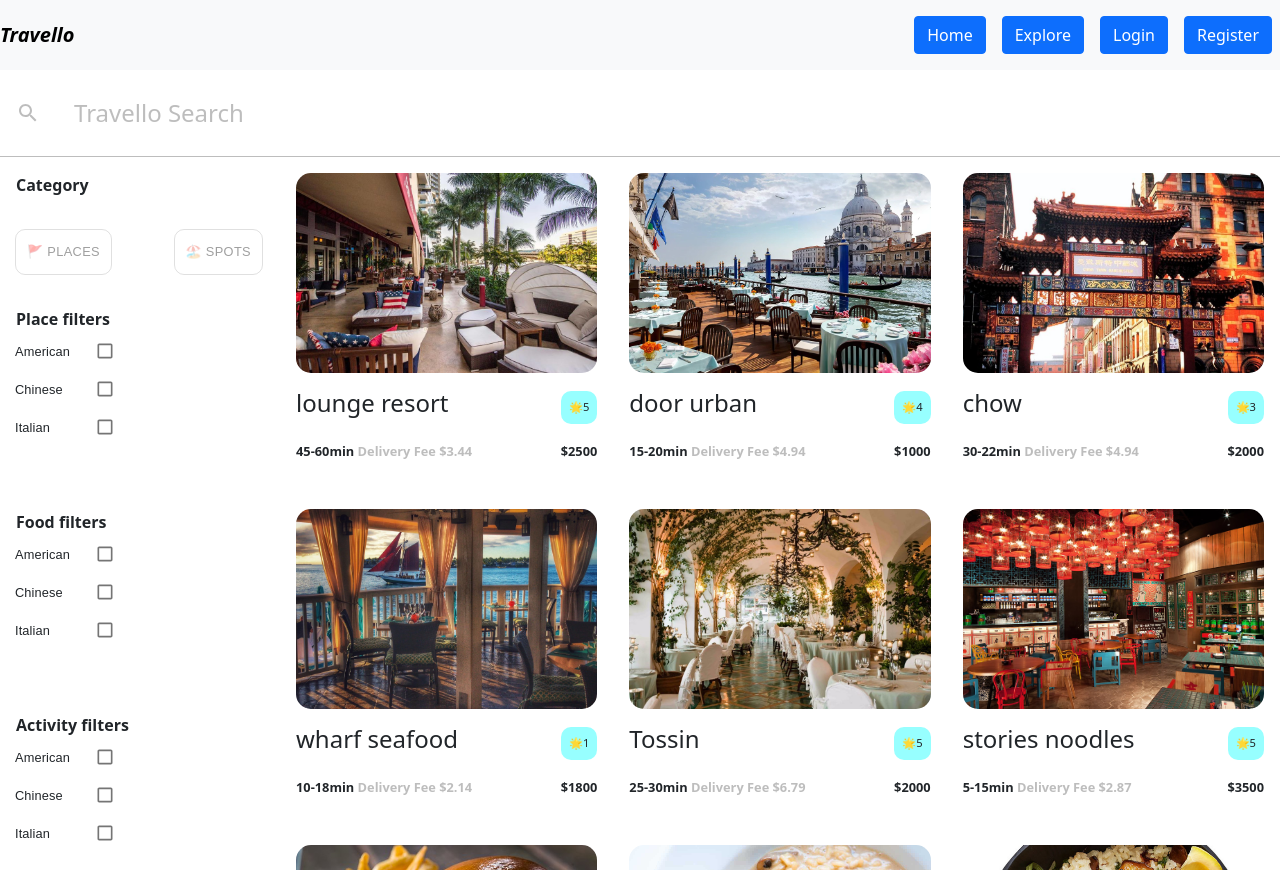
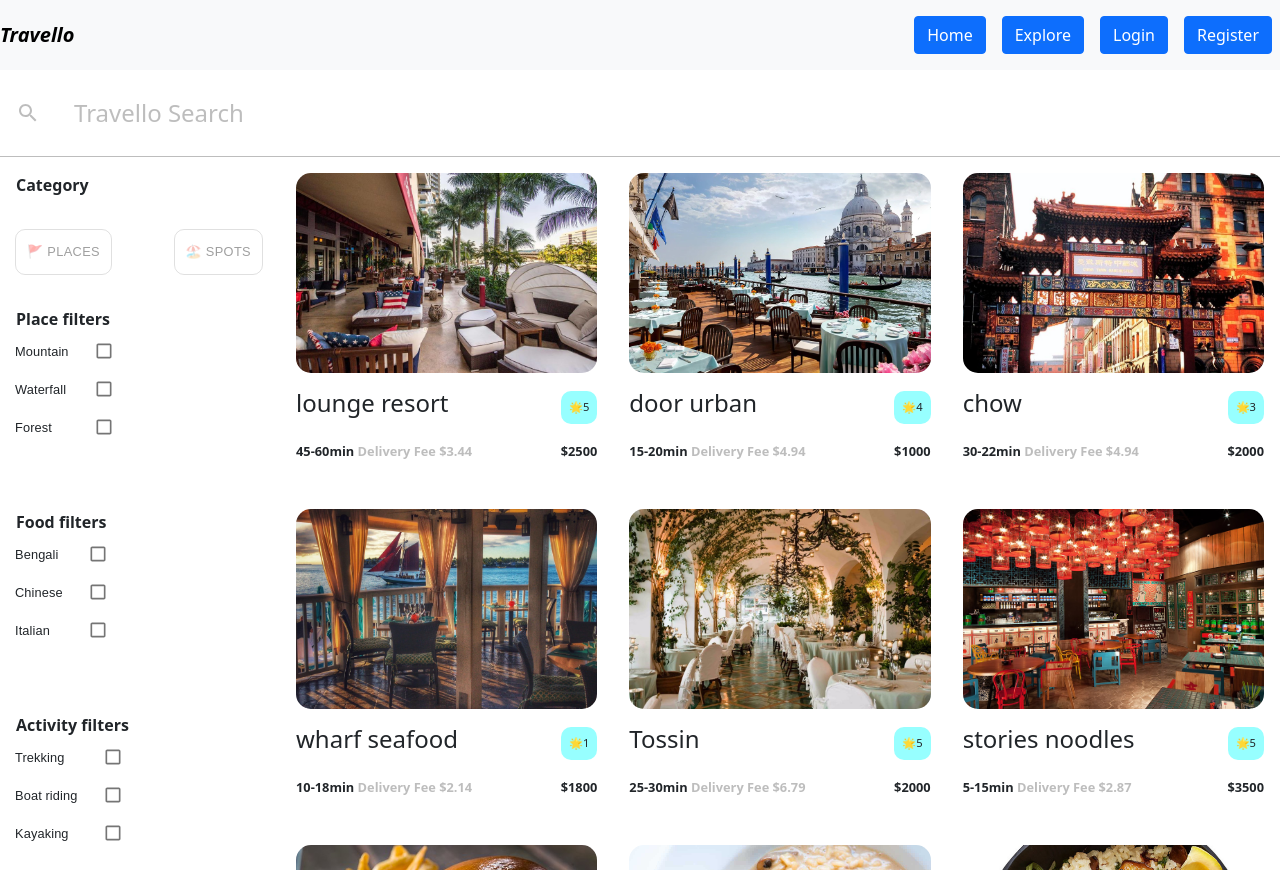
Before and after one commit to SaemHasan/Travello-Project, a React (Create React App) app in the folder frontend/travello-frontend/: page /Explore in a window 1280 px wide. Built offline with nearby package versions, Linux system fonts and the light colour scheme.

Commit message:
explore page all filters added and functional

```diff
--- a/frontend/travello-frontend/src/Explore/components/Home/FilterPanel/index.jsx
+++ b/frontend/travello-frontend/src/Explore/components/Home/FilterPanel/index.jsx
@@ -1,6 +1,8 @@
 import React from 'react';
 import { categoryList, ratingList } from '../../../constants';
-import CheckboxProton from '../../common/CheckboxProton';
+import CheckboxPlace from '../../common/CheckboxPlace';
+import CheckboxFood from "../../common/CheckboxFood";
+import CheckboxActivity from "../../common/CheckboxActivity";
 import FilterListToggle from '../../common/FilterListToggle';
 import SliderProton from '../../common/SliderProton';
 import './styles.css';
@@ -11,8 +13,12 @@ const FilterPanel = ({
   selectedRating,
   selectedPrice,
   selectRating,
-  cuisines,
-  changeChecked,
+  places,
+  foods,
+  activities,
+  changeCheckedPlace,
+  changeCheckedFood,
+  changeCheckedActivity,
   changePrice,
 }) => (
   <div>
@@ -27,22 +33,22 @@ const FilterPanel = ({
     <div className='input-group'>
         <div className='first'><p className='label_cuisine'>Place filters</p></div>
         <div className='input-group_2'>
-      {cuisines.map((cuisine) => (
-        <CheckboxProton
-          key={cuisine.id}
-          cuisine={cuisine}
-          changeChecked={changeChecked}
+      {places.map((place) => (
+        <CheckboxPlace
+          key={place.id}
+          place={place}
+          changeChecked={changeCheckedPlace}
         />
       ))}
         </div></div>
       <div className='input-group'>
       <div className='first'><p className='label_cuisine'>Food filters</p></div>
         <div className='input-group_2'>
-      {cuisines.map((cuisine) => (
-        <CheckboxProton
-          key={cuisines.id}
-          cuisine={cuisine}
-          changeChecked={changeChecked}
+      {foods.map((food) => (
+        <CheckboxFood
+          key={food.id}
+          food={food}
+          changeChecked={changeCheckedFood}
         />
       ))}
             </div>
@@ -50,11 +56,11 @@ const FilterPanel = ({
       <div className='input-group'>
       <div className='first'><p className='label_cuisine'>Activity filters</p></div>
         <div className='input-group_2'>
-      {cuisines.map((cuisine) => (
-        <CheckboxProton
-          key={cuisine.id}
-          cuisine={cuisine}
-          changeChecked={changeChecked}
+      {activities.map((activity) => (
+        <CheckboxActivity
+          key={activity.id}
+          activity={activity}
+          changeChecked={changeCheckedActivity}
         />
       ))}
             </div>
--- /dev/null
+++ b/frontend/travello-frontend/src/Explore/components/common/CheckboxActivity/index.jsx
@@ -0,0 +1,55 @@
+import React from 'react';
+import Checkbox from '@material-ui/core/Checkbox';
+import { makeStyles } from '@material-ui/core/styles';
+import FormControlLabel from '@material-ui/core/FormControlLabel';
+
+const useStyles = makeStyles({
+  root: {
+    '&$checked': {
+      color: '#000',
+    },
+  },
+  checked: {},
+  wrap: {
+    width: '100%',
+    display: 'flex',
+    flexDirection: 'row-reverse',
+    justifyContent: 'space-between',
+    alignItems: 'center',
+    marginLeft: 0,
+  },
+  label: {
+    fontSize: '.8rem',
+    fontFamily: `'Raleway', sans-serif`,
+  },
+});
+
+const CheckboxActivity = ({ changeChecked, activity }) => {
+  const classes = useStyles();
+  const { checked, label, id } = activity;
+  return (
+    <div>
+      <FormControlLabel
+        classes={{
+          label: classes.label,
+          root: classes.wrap,
+        }}
+        control={
+          <Checkbox
+            classes={{
+              checked: classes.checked,
+              root: classes.root,
+            }}
+            size='small'
+            checked={checked}
+            onChange={() => changeChecked(id)}
+            inputProps={{ 'aria-label': 'checkbox with small size' }}
+          />
+        }
+        label={label}
+      />
+    </div>
+  );
+};
+
+export default CheckboxActivity;
--- /dev/null
+++ b/frontend/travello-frontend/src/Explore/components/common/CheckboxFood/index.jsx
@@ -0,0 +1,55 @@
+import React from 'react';
+import Checkbox from '@material-ui/core/Checkbox';
+import { makeStyles } from '@material-ui/core/styles';
+import FormControlLabel from '@material-ui/core/FormControlLabel';
+
+const useStyles = makeStyles({
+  root: {
+    '&$checked': {
+      color: '#000',
+    },
+  },
+  checked: {},
+  wrap: {
+    width: '100%',
+    display: 'flex',
+    flexDirection: 'row-reverse',
+    justifyContent: 'space-between',
+    alignItems: 'center',
+    marginLeft: 0,
+  },
+  label: {
+    fontSize: '.8rem',
+    fontFamily: `'Raleway', sans-serif`,
+  },
+});
+
+const CheckboxFood = ({ changeChecked, food }) => {
+  const classes = useStyles();
+  const { checked, label, id } = food;
+  return (
+    <div>
+      <FormControlLabel
+        classes={{
+          label: classes.label,
+          root: classes.wrap,
+        }}
+        control={
+          <Checkbox
+            classes={{
+              checked: classes.checked,
+              root: classes.root,
+            }}
+            size='small'
+            checked={checked}
+            onChange={() => changeChecked(id)}
+            inputProps={{ 'aria-label': 'checkbox with small size' }}
+          />
+        }
+        label={label}
+      />
+    </div>
+  );
+};
+
+export default CheckboxFood;
--- a/frontend/travello-frontend/src/Explore/components/common/CheckboxProton/index.jsx
+++ b/frontend/travello-frontend/src/Explore/components/common/CheckboxPlace/index.jsx
@@ -24,9 +24,9 @@ const useStyles = makeStyles({
   },
 });
 
-const CheckboxProton = ({ changeChecked, cuisine }) => {
+const CheckboxPlace = ({ changeChecked, place }) => {
   const classes = useStyles();
-  const { checked, label, id } = cuisine;
+  const { checked, label, id } = place;
   return (
     <div>
       <FormControlLabel
@@ -52,4 +52,4 @@ const CheckboxProton = ({ changeChecked, cuisine }) => {
   );
 };
 
-export default CheckboxProton;
+export default CheckboxPlace;
--- a/frontend/travello-frontend/src/Explore/constants/index.js
+++ b/frontend/travello-frontend/src/Explore/constants/index.js
@@ -46,7 +46,9 @@ export const dataList = [
     serviceTime: '45-60min',
     deliveryFee: 3.44,
     category: 'place',
-    cuisine: 'american',
+    place: 'mountain',
+    food: 'bengali',
+    activity: 'trekking',
     rating: 5,
     price: 2500,
     coverSrc: '/images/places/ameri.jpg',
@@ -57,7 +59,9 @@ export const dataList = [
     serviceTime: '15-20min',
     deliveryFee: 4.94,
     category: 'place',
-    cuisine: 'italian',
+    place: 'forest',
+    food: 'chinese',
+    activity: 'kayaking',
     rating: 4,
     price: 1000,
     coverSrc: '/images/places/italian.webp',
@@ -68,7 +72,9 @@ export const dataList = [
     serviceTime: '30-22min',
     deliveryFee: 4.94,
     category: 'place',
-    cuisine: 'chinese',
+    place: 'waterfall',
+    food: 'italian',
+    activity: 'trekking',
     rating: 3,
     price: 2000,
     coverSrc: '/images/places/china.jpg',
@@ -79,7 +85,9 @@ export const dataList = [
     serviceTime: '10-18min',
     deliveryFee: 2.14,
     category: 'place',
-    cuisine: 'american',
+    place: 'mountain',
+    food: 'bengali',
+    activity: 'boat riding',
     rating: 1,
     price: 1800,
     coverSrc: '/images/places/sea.jpg',
@@ -90,7 +98,9 @@ export const dataList = [
     serviceTime: '25-30min',
     deliveryFee: 6.79,
     category: 'place',
-    cuisine: 'italian',
+    place: 'forest',
+    food: 'chinese',
+    activity: 'trekking',
     rating: 5,
     price: 2000,
     coverSrc: '/images/places/italiian.jpg',
@@ -101,7 +111,9 @@ export const dataList = [
     serviceTime: '5-15min',
     deliveryFee: 2.87,
     category: 'place',
-    cuisine: 'chinese',
+    place: 'waterfall',
+    food: 'italian',
+    activity: 'boat riding',
     rating: 5,
     price: 3500,
     coverSrc: '/images/places/fookyew2.jpg',
@@ -112,7 +124,9 @@ export const dataList = [
     serviceTime: '50-65min',
     deliveryFee: 8.5,
     category: 'spot',
-    cuisine: 'american',
+    place: 'mountain',
+    food: 'bengali',
+    activity: 'kayaking',
     rating: 2,
     price: 2200,
     coverSrc: '/images/spots/nacho-burger.jpg',
@@ -123,7 +137,9 @@ export const dataList = [
     serviceTime: '10-15min',
     deliveryFee: 1.8,
     category: 'spot',
-    cuisine: 'italian',
+    place: 'forest',
+    food: 'chinese',
+    activity: 'kayaking',
     rating: 1,
     price: 1900,
     coverSrc: '/images/spots/Mushroom-Risotto-Recipe-1-1200.jpg',
@@ -134,7 +150,9 @@ export const dataList = [
     serviceTime: '12-18min',
     deliveryFee: 3.33,
     category: 'spot',
-    cuisine: 'chinese',
+    place: 'waterfall',
+    food: 'italian',
+    activity: 'trekking',
     rating: 4,
     price: 2750,
     coverSrc: '/images/spots/shiitake-salmon-fried-rice-0218-103230720.jpg',
@@ -145,7 +163,9 @@ export const dataList = [
     serviceTime: '30-38min',
     deliveryFee: 1.9,
     category: 'spot',
-    cuisine: 'american',
+    place: 'mountain',
+    food: 'italian',
+    activity: 'boat riding',
     rating: 2,
     price: 4350,
     coverSrc: '/images/spots/pesto-chicken.jpg',
@@ -156,7 +176,9 @@ export const dataList = [
     serviceTime: '16-20min',
     deliveryFee: 4.1,
     category: 'spot',
-    cuisine: 'italian',
+    place: 'forest',
+    food: 'italian',
+    activity: 'boat riding',
     rating: 3,
     price: 3300,
     coverSrc: '/images/spots/as-tomato-bruschetta-articleLarge.jpg',
@@ -167,7 +189,9 @@ export const dataList = [
     serviceTime: '24-30min',
     deliveryFee: 1.5,
     category: 'spot',
-    cuisine: 'chinese',
+    place: 'waterfall',
+    food: 'chinese',
+    activity: 'trekking',
     rating: 2,
     price: 4100,
     coverSrc: '/images/spots/dimsums.jpg',
--- a/frontend/travello-frontend/src/Explore/pages/Home/index.jsx
+++ b/frontend/travello-frontend/src/Explore/pages/Home/index.jsx
@@ -11,10 +11,10 @@ const Home = () => {
   const [selectedRating, setSelectedRating] = useState(null);
   const [selectedPrice, setSelectedPrice] = useState([1000, 5000]);
 
-  const [cuisines, setCuisines] = useState([
-    { id: 1, checked: false, label: 'American' },
-    { id: 2, checked: false, label: 'Chinese' },
-    { id: 3, checked: false, label: 'Italian' },
+  const [places, setPlaces] = useState([
+    { id: 1, checked: false, label: 'Mountain' },
+    { id: 2, checked: false, label: 'Waterfall' },
+    { id: 3, checked: false, label: 'Forest' },
   ]);
 
   const [foods, setFoods] = useState([
@@ -23,7 +23,7 @@ const Home = () => {
     { id: 3, checked: false, label: 'Italian' },
   ]);
 
-  const [activity, setActivity] = useState([
+  const [activities, setActivity] = useState([
     { id: 1, checked: false, label: 'Trekking' },
     { id: 2, checked: false, label: 'Boat riding' },
     { id: 3, checked: false, label: 'Kayaking' },
@@ -39,12 +39,31 @@ const Home = () => {
   const handleSelectRating = (event, value) =>
     !value ? null : setSelectedRating(value);
 
-  const handleChangeChecked = (id) => {
-    const cusinesStateList = cuisines;
-    const changeCheckedCuisines = cusinesStateList.map((item) =>
+  //for place
+  const handleChangeCheckedPlace = (id) => {
+    const placesStateList = places;
+    const changeCheckedPlaces = placesStateList.map((item) =>
       item.id === id ? { ...item, checked: !item.checked } : item
     );
-    setCuisines(changeCheckedCuisines);
+    setPlaces(changeCheckedPlaces);
+  };
+
+  //for food
+  const handleChangeCheckedFood = (id) => {
+    const foodsStateList = foods;
+    const changeCheckedFoods = foodsStateList.map((item) =>
+      item.id === id ? { ...item, checked: !item.checked } : item
+    );
+    setFoods(changeCheckedFoods);
+  };
+
+  //for activity
+  const handleChangeCheckedActivity = (id) => {
+    const activitiesStateList = activities;
+    const changeCheckedActivities = activitiesStateList.map((item) =>
+      item.id === id ? { ...item, checked: !item.checked } : item
+    );
+    setActivity(changeCheckedActivities);
   };
 
   const handleChangePrice = (event, value) => {
@@ -68,14 +87,37 @@ const Home = () => {
       );
     }
 
-    // Cuisine Filter
-    const cuisinesChecked = cuisines
+    // Checkbox filter
+    //for place
+    const placesChecked = places
       .filter((item) => item.checked)
       .map((item) => item.label.toLowerCase());
 
-    if (cuisinesChecked.length) {
+    if (placesChecked.length) {
       updatedList = updatedList.filter((item) =>
-        cuisinesChecked.includes(item.cuisine)
+        placesChecked.includes(item.place)
+      );
+    }
+
+    //for food
+    const foodsChecked = foods
+      .filter((item) => item.checked)
+      .map((item) => item.label.toLowerCase());
+
+    if (foodsChecked.length) {
+      updatedList = updatedList.filter((item) =>
+        foodsChecked.includes(item.food)
+      );
+    }
+
+    //for activity
+    const activitiesChecked = activities
+      .filter((item) => item.checked)
+      .map((item) => item.label.toLowerCase());
+
+    if (activitiesChecked.length) {
+      updatedList = updatedList.filter((item) =>
+        activitiesChecked.includes(item.activity)
       );
     }
 
@@ -103,7 +145,7 @@ const Home = () => {
 
   useEffect(() => {
     applyFilters();
-  }, [selectedRating, selectedCategory, cuisines, searchInput, selectedPrice]);
+  }, [selectedRating, selectedCategory, places, activities, foods, searchInput, selectedPrice]);
 
   return (
     <div className='home'>
@@ -121,8 +163,12 @@ const Home = () => {
             selectedRating={selectedRating}
             selectedPrice={selectedPrice}
             selectRating={handleSelectRating}
-            cuisines={cuisines}
-            changeChecked={handleChangeChecked}
+            places={places}
+            foods={foods}
+            activities={activities}
+            changeCheckedPlace={handleChangeCheckedPlace}
+            changeCheckedFood={handleChangeCheckedFood}
+            changeCheckedActivity={handleChangeCheckedActivity}
             changePrice={handleChangePrice}
           />
         </div>
--- a/frontend/travello-frontend/src/Registration/registrationForm.js
+++ b/frontend/travello-frontend/src/Registration/registrationForm.js
@@ -1,7 +1,6 @@
 import React, {useState} from 'react';
 import './style.css'
 import Button from "react-bootstrap/Button";
-import Sliders from "../Components/auto_slider/Sliders";
 import {Link} from "@mui/material";
 
 
@@ -121,7 +120,7 @@ function RegistrationForm() {
                     <Button onClick={() => handleSubmit()} block="true" type="submit" class="btn"
                             disabled={!validateForm()}>Register</Button>
 
-                    {reg_success == true &&
+                    {reg_success === true &&
                 <div className="container-fluid top ">
         <div className="container mt-5  pb-5 pt-5">
           <h3 className="form-head-contact-h3 ">
```
